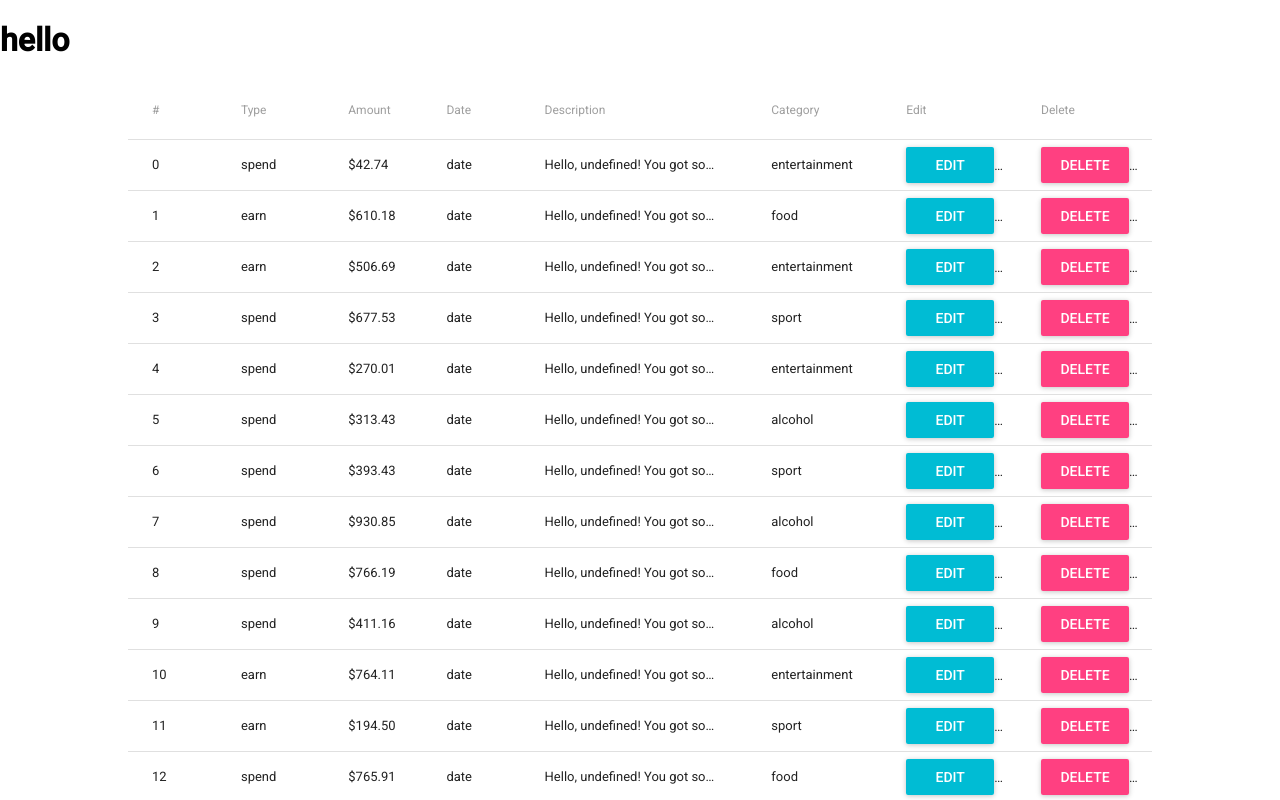
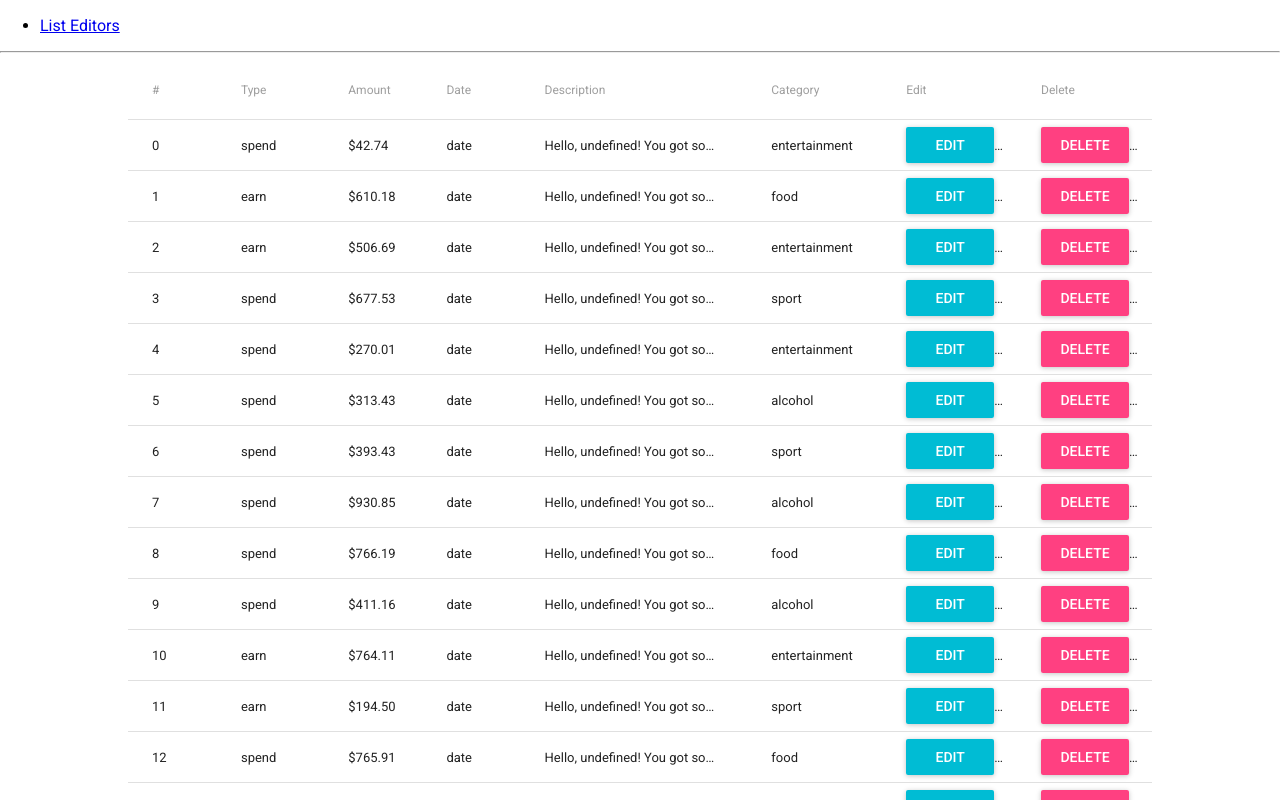
Before and after one commit to 1nG0d/spend_money, a React app: page /editors/spend_earn in a window 1280 px wide. Shown: the top 800 px of the page. Built offline with nearby package versions, Linux system fonts and the light colour scheme.

Commit message:
add route with list Editor

```diff
--- a/frontend/App.js
+++ b/frontend/App.js
@@ -3,15 +3,18 @@ import Root from './components/Root'
 import store from './redux'
 import MuiThemeProvider from 'material-ui/styles/MuiThemeProvider';
 import {Provider} from 'react-redux'
+import { BrowserRouter as Router} from 'react-router-dom'
 import './config'
 
 class App extends Component {
     render() {
         return (
             <Provider store={store}>
-                <MuiThemeProvider>
-                    <Root/>
-                </MuiThemeProvider>
+                <Router>
+                    <MuiThemeProvider>
+                        <Root/>
+                    </MuiThemeProvider>
+                </Router>
             </Provider>
         )
     }
--- a/frontend/components/Root.js
+++ b/frontend/components/Root.js
@@ -1,5 +1,6 @@
 import React, { Component } from 'react'
-import EditorInSpend from './editors/Editor_in_spend'
+import EditorPages from './routes/EditorPage'
+import {Route, Link} from 'react-router-dom'
 
 class Root extends Component {
     static propTypes = {
@@ -9,8 +10,11 @@ class Root extends Component {
     render() {
         return (
             <div>
-                <h1>hello</h1>
-                <EditorInSpend/>
+                <ul>
+                    <li><Link to="/editors">List Editors</Link></li>
+                </ul>
+                <hr/>
+                <Route path="/editors" component={EditorPages}/>
             </div>
         )
     }
--- /dev/null
+++ b/frontend/components/editors/EditorCategory.js
@@ -0,0 +1,15 @@
+import React from 'react'
+
+export default class EditorCategory extends React.Component {
+
+    render() {
+
+        return (
+            <div>Editor_Category</div>
+        )
+    }
+}
+
+EditorCategory.propTypes = {
+
+}
--- a/frontend/components/editors/Editor_in_spend.js
+++ b/frontend/components/editors/EditorEarnSpend.js
@@ -10,7 +10,7 @@ import {
 } from 'material-ui/Table';
 import RaisedButton from 'material-ui/RaisedButton';
 
-class Editor_in_spend extends React.Component {
+class EditorEarnSpend extends React.Component {
 
     getTableRow() {
         return this.props.tableData.map((item, i)=>{
@@ -23,7 +23,11 @@ class Editor_in_spend extends React.Component {
                     <TableRowColumn style={{width: '20%'}}>{item.description}</TableRowColumn>
                     <TableRowColumn style={{width: '10%'}}>{item.category}</TableRowColumn>
                     <TableRowColumn style={{width: '10%'}}>
-                        <RaisedButton label="Edit" primary={true} />
+                        <RaisedButton label="Edit"
+                                      onClick={()=>{
+                                          console.log(item._id);
+                                      }}
+                                      primary={true} />
                     </TableRowColumn>
                     <TableRowColumn style={{width: '10%'}}>
                         <RaisedButton label="Delete" secondary={true}/>
@@ -61,4 +65,4 @@ class Editor_in_spend extends React.Component {
 
 export default connect((state)=>({
     tableData: state.editors
-}))(Editor_in_spend)
+}))(EditorEarnSpend)
--- /dev/null
+++ b/frontend/components/routes/EditorPage.js
@@ -0,0 +1,34 @@
+import React from 'react'
+import {Route, Link} from 'react-router-dom'
+import Editor_in_spend from '../editors/EditorEarnSpend'
+import Editor_Category from '../editors/EditorCategory'
+
+
+export default class EditorRoute extends React.Component {
+
+    getList() {
+        return (
+            <div>
+                <ul>
+                    <li><Link to="/editors/spend_earn" >spend/earn Editor</Link></li>
+                    <li><Link to="/editors/category" >category Editor</Link></li>
+                </ul>
+                <hr/>
+            </div>
+        )
+    }
+
+    render() {
+        return (
+            <div>
+                {this.props.match.isExact ? this.getList() : null}
+                <Route path="/editors/spend_earn" component={Editor_in_spend}/>
+                <Route path="/editors/category" component={Editor_Category}/>
+            </div>
+        )
+    }
+}
+
+EditorRoute.propTypes = {
+
+}
--- a/frontend/ducks/editors.js
+++ b/frontend/ducks/editors.js
@@ -7,8 +7,22 @@ import {fixtures} from '../fixtures'
 export const moduleName = 'editors'
 const prefix = `${appName}/${moduleName}`
 
-export const FETCH_ALL_REQUEST = `${prefix}/FETCH_ALL_REQUEST`
+export const EDIT_ROW_SPEND = `${prefix}/EDIT_ROW_SPEND`
 
+
+/**
+ * AC
+ * */
+
+
+export function editRowSpend(id) {
+    return {
+        type: EDIT_ROW_SPEND,
+        payload: {
+            id: id
+        }
+    }
+}
 
 
 /**
```
Also changed, not shown: frontend/components/editors/EditorSpendAdd.js (added, +15 -0 lines), frontend/components/routes/editor_in_spend.js (deleted).
